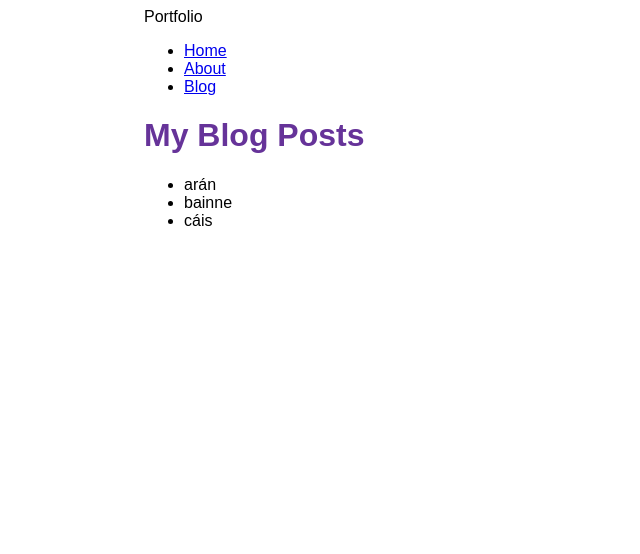
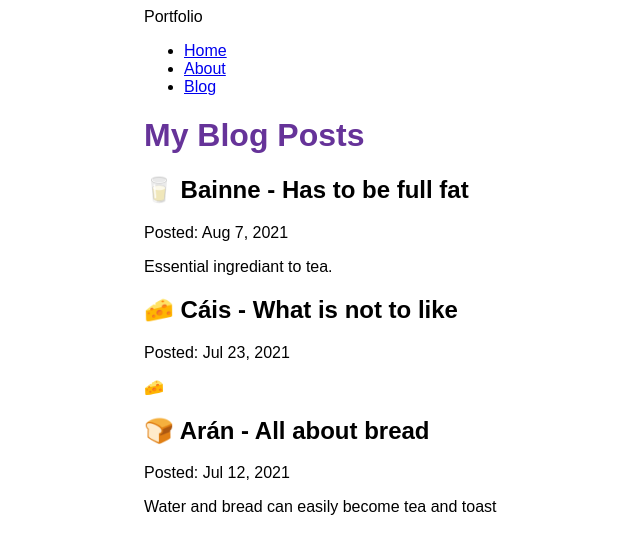
Before and after one commit to jamesbdolan/portfolio, a Gatsby site: page /blog in a window 1280 px wide. Shown: the whole page, without its empty margins (246-886 px from the left). Built offline with nearby package versions, Linux system fonts and the light colour scheme; Gatsby itself is replaced by a stand-in of ours.

Commit message:
dev: basic blogging up and running

```diff
--- a/blog/arán.mdx
+++ b/blog/arán.mdx
@@ -0,0 +1,7 @@
+---
+title: "🍞 Arán - All about bread"
+date: "2021-07-12"
+author: "Jim"
+---
+
+Water and bread can easily become tea and toast
--- a/blog/bainne.mdx
+++ b/blog/bainne.mdx
@@ -0,0 +1,7 @@
+---
+title: "🥛 Bainne - Has to be full fat"
+date: "2021-08-07"
+author: "Jim"
+---
+
+Essential ingrediant to tea.
--- a/blog/cáis.mdx
+++ b/blog/cáis.mdx
@@ -0,0 +1,7 @@
+---
+title: "🧀 Cáis - What is not to like"
+date: "2021-07-23"
+author: "Jim"
+---
+
+🧀
--- a/gatsby-config.js
+++ b/gatsby-config.js
@@ -12,5 +12,9 @@ module.exports = {
         path: `${__dirname}/blog`,
       }
     },
+    "gatsby-plugin-mdx",
+    "gatsby-remark-autolink-headers",
+    "gatsby-remark-prismjs",
+    "gatsby-remark-images"
   ],
 };
--- a/package.json
+++ b/package.json
@@ -15,9 +15,15 @@
     "clean": "gatsby clean"
   },
   "dependencies": {
+    "@mdx-js/mdx": "^1.6.22",
+    "@mdx-js/react": "^1.6.22",
     "gatsby": "^4.2.0",
     "gatsby-plugin-image": "^2.2.0",
+    "gatsby-plugin-mdx": "^3.2.0",
     "gatsby-plugin-sharp": "^4.2.0",
+    "gatsby-remark-autolink-headers": "^5.2.0",
+    "gatsby-remark-images": "^6.2.0",
+    "gatsby-remark-prismjs": "^6.2.0",
     "gatsby-source-filesystem": "^4.2.0",
     "react": "^17.0.1",
     "react-dom": "^17.0.1"
--- a/src/pages/blog.js
+++ b/src/pages/blog.js
@@ -1,28 +1,37 @@
 import * as React from 'react'
+import { MDXRenderer } from 'gatsby-plugin-mdx'
 import { graphql } from 'gatsby'
+
 import Layout from '../components/layout'
 
 const BlogPage = ({ data }) => {
   return (
     <Layout pageTitle="My Blog Posts">
-      <ul>
       {
-          data.allFile.nodes.map(node => (
-              <li key={node.name}>
-                  {node.name}
-              </li>
+          data.allMdx.nodes.map((node) => (
+              <article key={node.id}>
+                <h2>{node.frontmatter.title}</h2>
+                <p>Posted: {node.frontmatter.date}</p>
+                <MDXRenderer>
+                  {node.body}
+                </MDXRenderer>
+              </article>
           ))
       }
-      </ul>
     </Layout>
   )
 }
 
 export const query = graphql`
   query {
-    allFile {
+    allMdx(sort: {fields: frontmatter___date, order: DESC}) {
       nodes {
-        name
+        frontmatter {
+          date(formatString: "MMM D, YYYY")
+          title
+        }
+        id
+        body
       }
     }
   }
```
Also changed, not shown: 1 other file.
